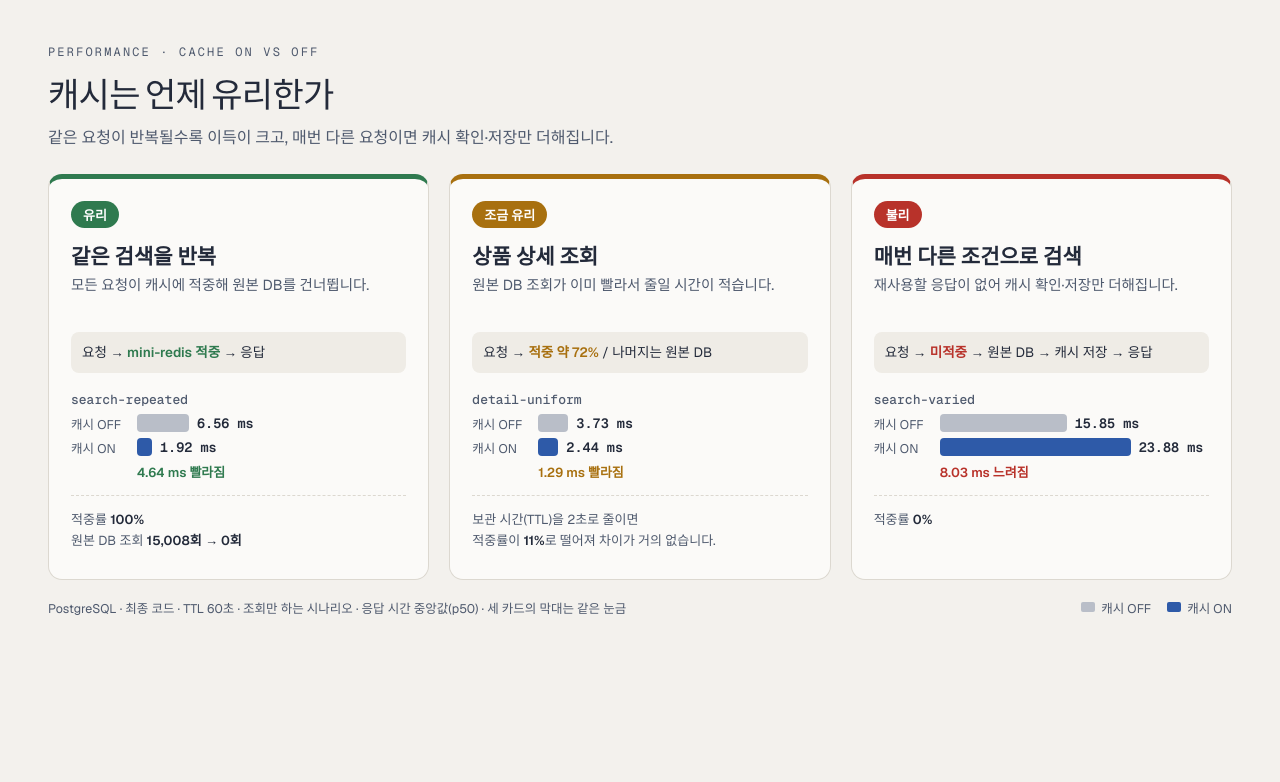
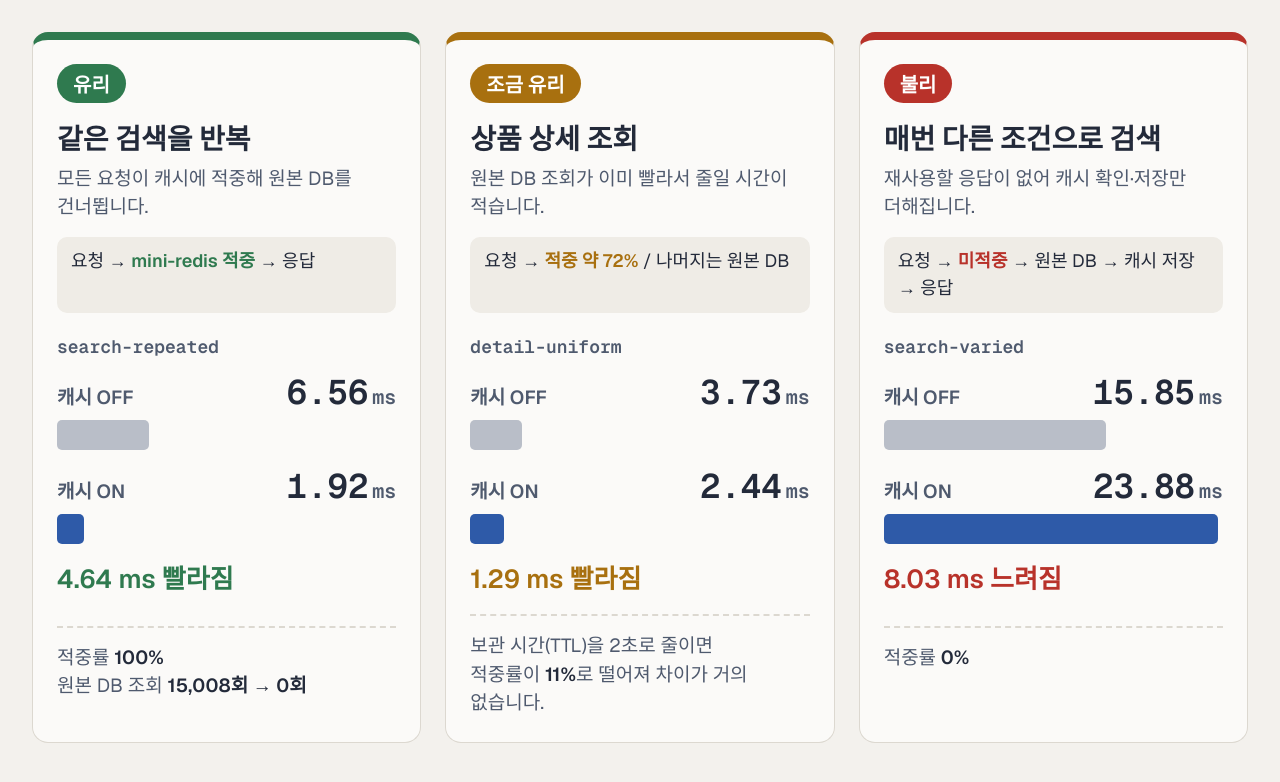
Before and after one commit to benjohnbill/mini-redis, a plain HTML site: page docs/images/mini-redis-cache-when.html in a window 1280 px wide. Drawn offline with nearby package versions, Linux system fonts and the light colour scheme.

Commit message:
상품 조회 데모와 캐시 성능 비교 자료를 정리합니다

```diff
--- a/docs/images/mini-redis-cache-when.html
+++ b/docs/images/mini-redis-cache-when.html
@@ -3,10 +3,11 @@
 <head>
   <meta charset="UTF-8">
   <title>캐시는 언제 유리한가</title>
-  <link href="https://fonts.googleapis.com/css2?family=Instrument+Serif&family=Geist:wght@400;500;600&family=Geist+Mono:wght@400;500;600&family=Noto+Sans+KR:wght@400;500;600;700&family=Noto+Serif+KR:wght@400&display=swap" rel="stylesheet">
+  <link href="https://fonts.googleapis.com/css2?family=Instrument+Serif&family=Geist:wght@400;500;600&family=Geist+Mono:wght@400;500;600&family=Noto+Sans+KR:wght@400;500;600;700&display=swap" rel="stylesheet">
   <!-- 원본입니다. 그림을 바꾸면 이 파일을 고치고 같은 이름의 .png를 다시 만듭니다.
        숫자: 최종 코드(1a64bd7), TTL 60초, 조회만 하는 조건의 p50. 출처는 ../measurements/cache-demo/010-DA-postgres-final-grid.md입니다.
-       색은 README 배너와 구조 그림에 맞췄습니다. -->
+       색은 README 배너와 구조 그림에 맞췄습니다.
+       제목, 설명, 측정 조건은 README의 글로 둡니다. 막대는 세 카드가 같은 눈금(1 ms = 14px)입니다. -->
   <style>
     *, *::before, *::after { box-sizing: border-box; margin: 0; padding: 0; }
     :root {
@@ -14,45 +15,34 @@
       --line: #dcd8d0; --off: #b9bec8; --on: #2e5aa8;
       --good: #2f7a4f; --mixed: #a8700f; --bad: #b8322a;
       --sans: 'Geist', 'Noto Sans KR', 'Malgun Gothic', sans-serif;
-      --serif: 'Instrument Serif', 'Noto Serif KR', serif;
       --mono: 'Geist Mono', ui-monospace, monospace;
     }
     body { font-family: var(--sans); background: var(--paper); color: var(--ink); word-break: keep-all; }
-    .frame { width: 1280px; padding: 44px 48px 36px; }
-    .eyebrow { font-family: var(--mono); font-size: 12px; letter-spacing: .18em; text-transform: uppercase; color: var(--muted); margin-bottom: 8px; }
-    h1 { font-family: var(--serif); font-weight: 400; font-size: 34px; letter-spacing: -.02em; margin-bottom: 6px; }
-    .lede { font-size: 16px; color: var(--muted); margin-bottom: 26px; }
-    .cards { display: grid; grid-template-columns: repeat(3, 1fr); gap: 20px; }
-    .card { background: var(--card); border: 1px solid var(--line); border-radius: 14px; padding: 22px 22px 20px; display: flex; flex-direction: column; border-top: 5px solid var(--c); }
+    .frame { width: 1280px; padding: 32px; }
+    .cards { display: grid; grid-template-columns: repeat(3, 1fr); gap: 24px; }
+    .card { background: var(--card); border: 1px solid var(--line); border-radius: 16px; padding: 24px; display: flex; flex-direction: column; border-top: 8px solid var(--c); }
     .good { --c: var(--good); } .mixed { --c: var(--mixed); } .bad { --c: var(--bad); }
-    .verdict { display: inline-block; align-self: flex-start; font-size: 13px; font-weight: 700; color: #fff; background: var(--c); border-radius: 999px; padding: 4px 12px; margin-bottom: 12px; }
-    h2 { font-size: 21px; font-weight: 700; margin-bottom: 4px; }
-    .why { font-size: 14.5px; color: var(--muted); line-height: 1.5; min-height: 44px; margin-bottom: 14px; }
-    .path { font-family: var(--sans); font-size: 13.5px; color: var(--ink); background: #efece6; border-radius: 8px; padding: 9px 11px; margin-bottom: 18px; line-height: 1.7; }
-    .path b { color: var(--c); font-weight: 600; }
-    .group { margin-bottom: 14px; }
-    .db code { font-family: var(--mono); font-weight: 500; }
-    .db { font-size: 13px; font-weight: 600; color: var(--muted); margin-bottom: 6px; }
-    .row { display: grid; grid-template-columns: 58px 1fr; align-items: center; gap: 8px; margin-bottom: 5px; }
-    .lab { font-family: var(--sans); font-size: 12.5px; color: var(--muted); }
-    .track { display: flex; align-items: center; gap: 8px; }
-    .bar { height: 18px; border-radius: 4px; }
+    .verdict { display: inline-block; align-self: flex-start; font-size: 20px; font-weight: 700; color: #fff; background: var(--c); border-radius: 999px; padding: 5px 16px; margin-bottom: 14px; }
+    h2 { font-size: 28px; font-weight: 700; margin-bottom: 8px; }
+    .why { font-size: 19px; color: var(--muted); line-height: 1.45; min-height: 56px; margin-bottom: 16px; }
+    .path { font-size: 18px; color: var(--ink); background: #efece6; border-radius: 10px; padding: 10px 14px; margin-bottom: 22px; line-height: 1.5; min-height: 76px; }
+    .path b { color: var(--c); font-weight: 700; }
+    .group { margin-bottom: 18px; }
+    .db { font-family: var(--mono); font-size: 18px; font-weight: 600; color: var(--muted); margin-bottom: 12px; }
+    .row { margin-bottom: 14px; }
+    .head { display: flex; justify-content: space-between; align-items: baseline; margin-bottom: 6px; }
+    .lab { font-size: 19px; font-weight: 600; color: var(--muted); }
+    .val { font-family: var(--mono); font-size: 34px; font-weight: 600; white-space: nowrap; }
+    .val small { font-size: 20px; color: var(--muted); margin-left: 4px; }
+    .bar { height: 30px; border-radius: 5px; }
     .bar.off { background: var(--off); } .bar.on { background: var(--on); }
-    .val { font-family: var(--mono); font-size: 13.5px; font-weight: 600; white-space: nowrap; }
-    .delta { font-size: 13px; font-weight: 700; color: var(--c); margin-left: 66px; }
-    .foot { min-height: 64px; margin-top: auto; padding-top: 14px; border-top: 1px dashed var(--line); font-size: 13px; color: var(--muted); line-height: 1.6; }
+    .delta { font-size: 26px; font-weight: 700; color: var(--c); margin-top: 4px; }
+    .foot { min-height: 92px; margin-top: auto; padding-top: 16px; border-top: 2px dashed var(--line); font-size: 19px; color: var(--muted); line-height: 1.5; }
     .foot strong { color: var(--ink); }
-    .note { margin-top: 18px; display: flex; justify-content: space-between; font-size: 12.5px; color: var(--muted); }
-    .legend span { display: inline-flex; align-items: center; gap: 6px; margin-left: 16px; }
-    .legend i { width: 14px; height: 10px; border-radius: 2px; display: inline-block; }
   </style>
 </head>
 <body>
 <div class="frame">
-  <p class="eyebrow">Performance · cache on vs off</p>
-  <h1>캐시는 언제 유리한가</h1>
-  <p class="lede">같은 요청이 반복될수록 이득이 크고, 매번 다른 요청이면 캐시 확인·저장만 더해집니다.</p>
-
   <div class="cards">
     <!-- 1. 반복 -->
     <section class="card good">
@@ -61,9 +51,9 @@
       <p class="why">모든 요청이 캐시에 적중해 원본 DB를 건너뜁니다.</p>
       <div class="path">요청 → <b>mini-redis 적중</b> → 응답</div>
       <div class="group">
-        <div class="db"><code>search-repeated</code></div>
-        <div class="row"><span class="lab">캐시 OFF</span><div class="track"><div class="bar off" style="width:52px"></div><span class="val">6.56 ms</span></div></div>
-        <div class="row"><span class="lab">캐시 ON</span><div class="track"><div class="bar on" style="width:15px"></div><span class="val">1.92 ms</span></div></div>
+        <div class="db">search-repeated</div>
+        <div class="row"><div class="head"><span class="lab">캐시 OFF</span><span class="val">6.56<small>ms</small></span></div><div class="bar off" style="width:92px"></div></div>
+        <div class="row"><div class="head"><span class="lab">캐시 ON</span><span class="val">1.92<small>ms</small></span></div><div class="bar on" style="width:27px"></div></div>
         <div class="delta">4.64 ms 빨라짐</div>
       </div>
       <p class="foot">적중률 <strong>100%</strong><br>원본 DB 조회 <strong>15,008회 → 0회</strong></p>
@@ -76,9 +66,9 @@
       <p class="why">원본 DB 조회가 이미 빨라서 줄일 시간이 적습니다.</p>
       <div class="path">요청 → <b>적중 약 72%</b> / 나머지는 원본 DB</div>
       <div class="group">
-        <div class="db"><code>detail-uniform</code></div>
-        <div class="row"><span class="lab">캐시 OFF</span><div class="track"><div class="bar off" style="width:30px"></div><span class="val">3.73 ms</span></div></div>
-        <div class="row"><span class="lab">캐시 ON</span><div class="track"><div class="bar on" style="width:20px"></div><span class="val">2.44 ms</span></div></div>
+        <div class="db">detail-uniform</div>
+        <div class="row"><div class="head"><span class="lab">캐시 OFF</span><span class="val">3.73<small>ms</small></span></div><div class="bar off" style="width:52px"></div></div>
+        <div class="row"><div class="head"><span class="lab">캐시 ON</span><span class="val">2.44<small>ms</small></span></div><div class="bar on" style="width:34px"></div></div>
         <div class="delta">1.29 ms 빨라짐</div>
       </div>
       <p class="foot">보관 시간(TTL)을 2초로 줄이면<br>적중률이 <strong>11%</strong>로 떨어져 차이가 거의 없습니다.</p>
@@ -91,19 +81,15 @@
       <p class="why">재사용할 응답이 없어 캐시 확인·저장만 더해집니다.</p>
       <div class="path">요청 → <b>미적중</b> → 원본 DB → 캐시 저장 → 응답</div>
       <div class="group">
-        <div class="db"><code>search-varied</code></div>
-        <div class="row"><span class="lab">캐시 OFF</span><div class="track"><div class="bar off" style="width:127px"></div><span class="val">15.85 ms</span></div></div>
-        <div class="row"><span class="lab">캐시 ON</span><div class="track"><div class="bar on" style="width:191px"></div><span class="val">23.88 ms</span></div></div>
+        <div class="db">search-varied</div>
+        <div class="row"><div class="head"><span class="lab">캐시 OFF</span><span class="val">15.85<small>ms</small></span></div><div class="bar off" style="width:222px"></div></div>
+        <div class="row"><div class="head"><span class="lab">캐시 ON</span><span class="val">23.88<small>ms</small></span></div><div class="bar on" style="width:334px"></div></div>
         <div class="delta">8.03 ms 느려짐</div>
       </div>
       <p class="foot">적중률 <strong>0%</strong></p>
     </section>
   </div>
 
-  <div class="note">
-    <span>PostgreSQL · 최종 코드 · TTL 60초 · 조회만 하는 시나리오 · 응답 시간 중앙값(p50) · 세 카드의 막대는 같은 눈금</span>
-    <span class="legend"><span><i style="background:var(--off)"></i>캐시 OFF</span><span><i style="background:var(--on)"></i>캐시 ON</span></span>
-  </div>
 </div>
 </body>
 </html>
```
Also changed, not shown: docs/images/mini-redis-cache-heatmap.html (+22 -31 lines), mini-redis-demo-record.json (added, +1 -0 lines), docs/images/mini-redis-cache-heatmap.png, docs/images/mini-redis-cache-when.png, docs/images/mini-redis-demo.gif (added), 1 other file.
